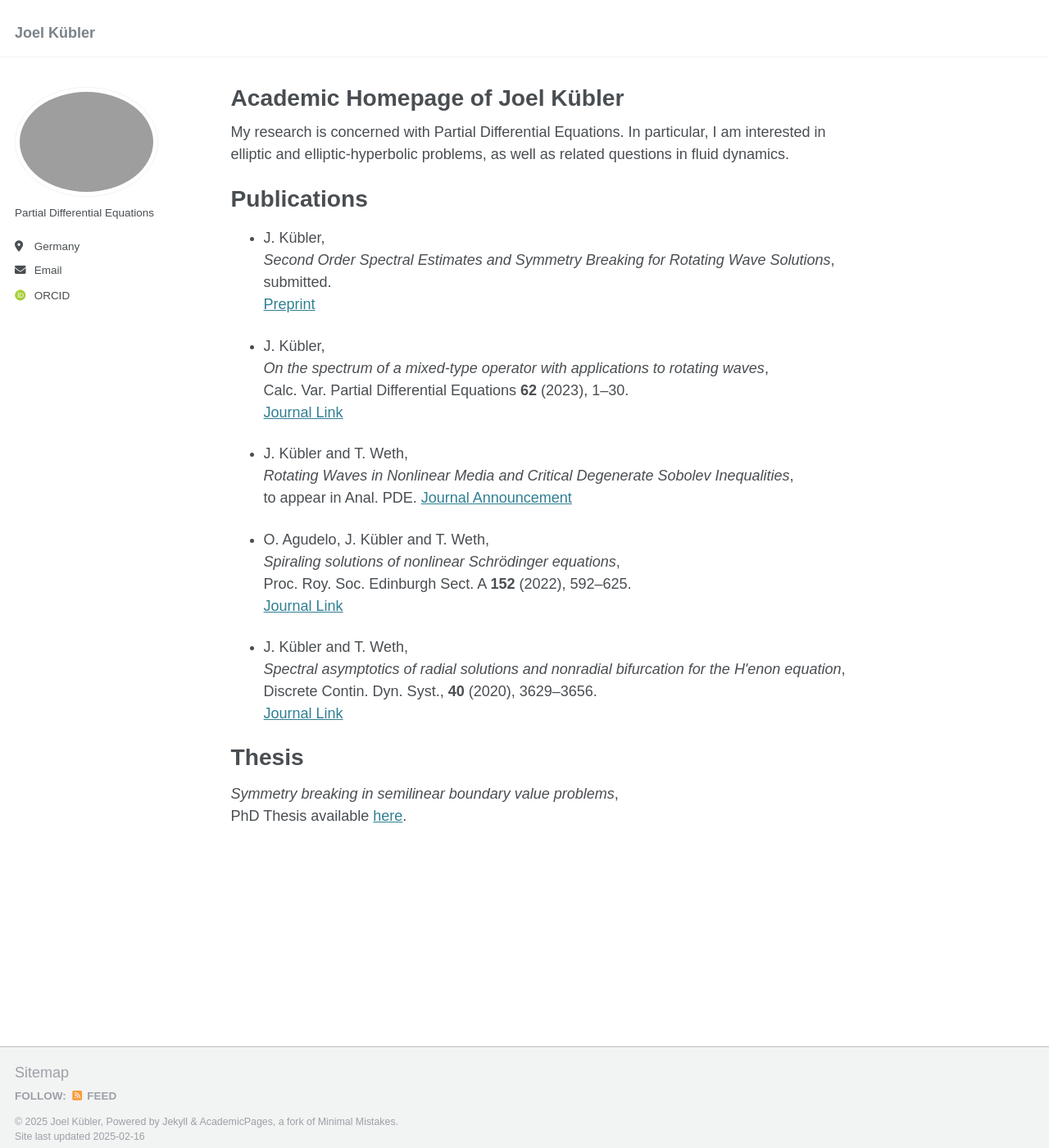
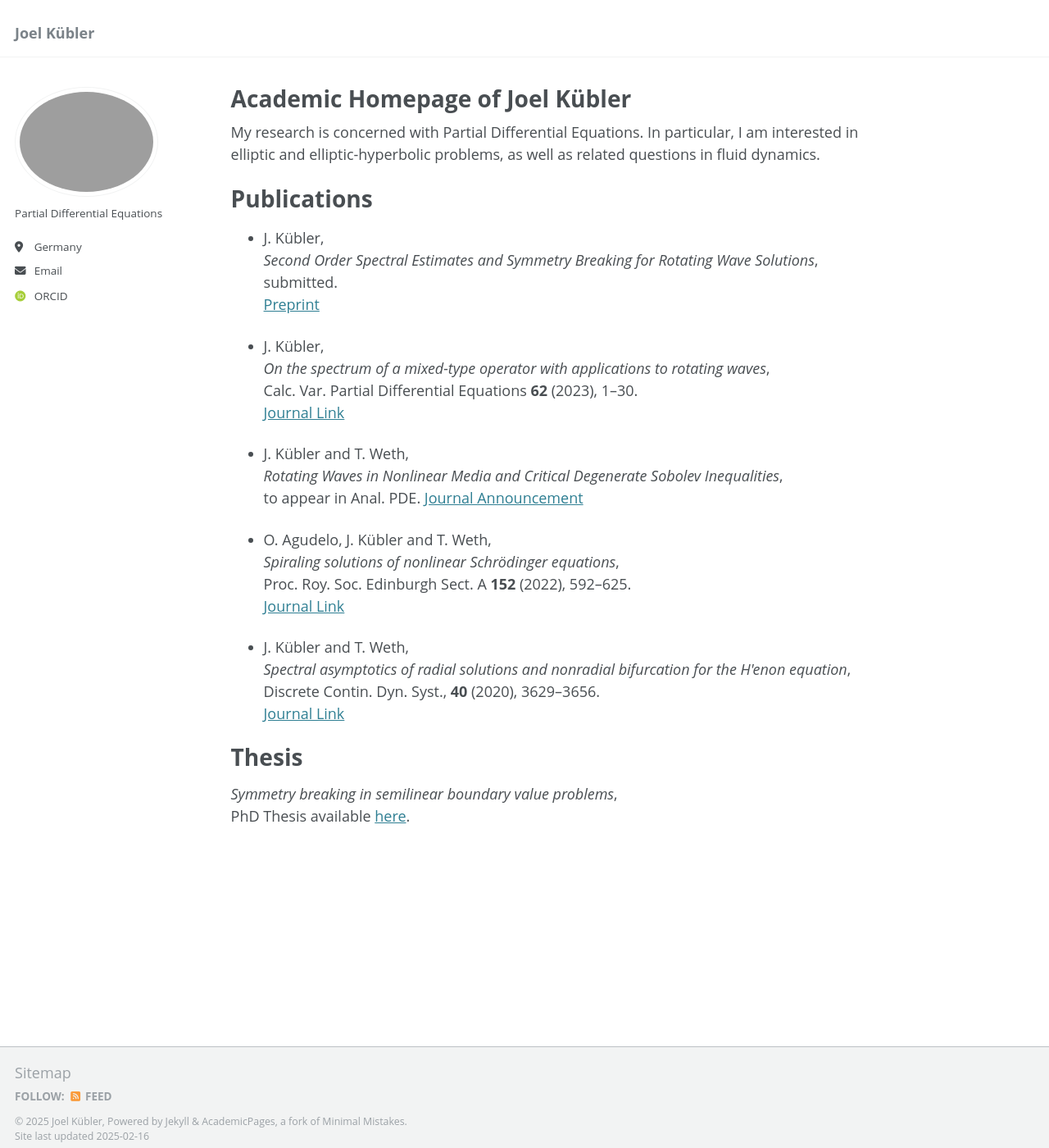
Before and after one commit to jkblr/jkblr.github.io, a Jekyll site: the page built from _pages/about.md, in a window 1280 px wide and 1400 px high. Shown: the whole window at 82% size. Built offline with Jekyll 4.4.1, drawn with Linux system fonts in a browser that asks for light colours; some web fonts are replaced.

Commit message:
Update _variables.scss

```diff
--- a/_sass/_variables.scss
+++ b/_sass/_variables.scss
@@ -14,7 +14,7 @@ $indent-var                 : 1.3em;
 
 /* system typefaces */
 $serif                      : Georgia, Times, serif;
-$sans-serif                 : "Liberation Sans", -apple-system, ".SFNSText-Regular", "San Francisco", "Roboto", "Segoe UI", "Helvetica Neue", "Lucida Grande", Arial, sans-serif;
+$sans-serif                 : "Open Sans", -apple-system, ".SFNSText-Regular", "San Francisco", "Roboto", "Segoe UI", "Helvetica Neue", "Lucida Grande", Arial, sans-serif;
 $monospace                  : Monaco, Consolas, "Lucida Console", monospace;
 
 /* sans serif typefaces */
@@ -28,8 +28,8 @@ $bodoni                     : "Bodoni MT", serif;
 $calisto                    : "Calisto MT", serif;
 $garamond                   : Garamond, serif;
 
-$global-font-family         : "Liberation Sans", $sans-serif;
-$header-font-family         : "Liberation Sans", $sans-serif;
+$global-font-family         : "Open Sans", $sans-serif;
+$header-font-family         : "Open Sans", $sans-serif;
 $caption-font-family        : $serif;
 
 /* type scale */
```
